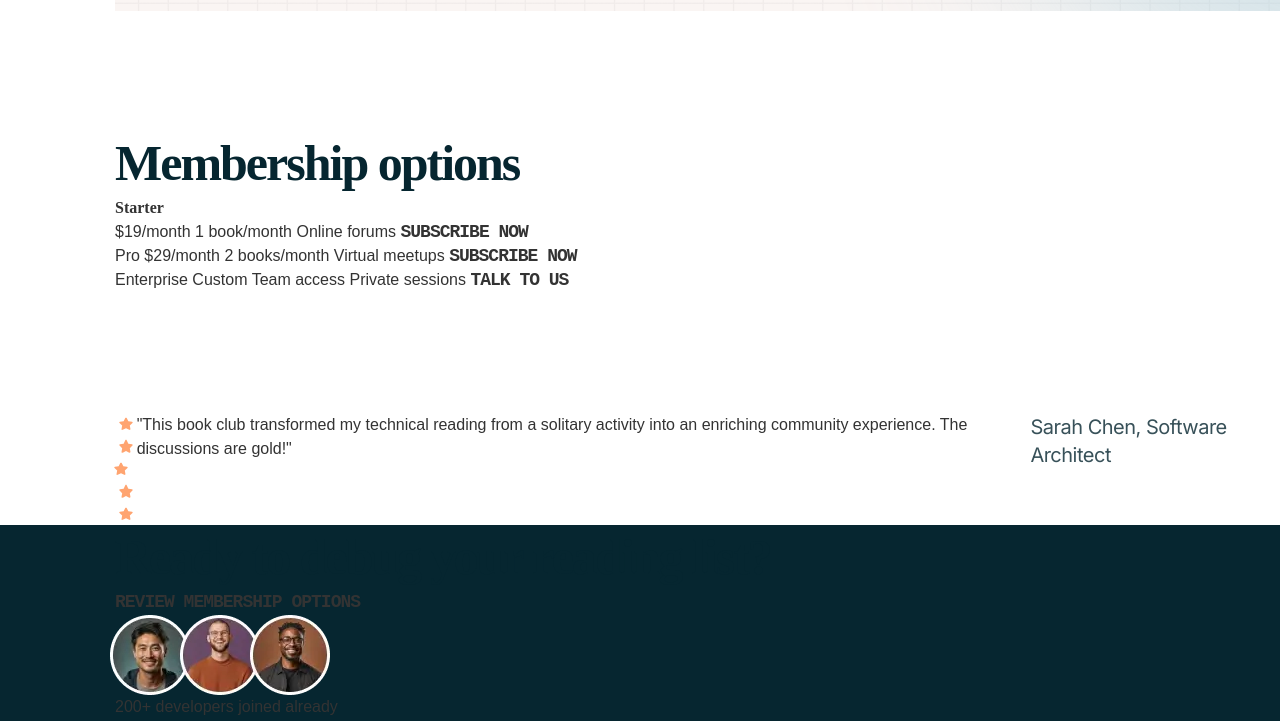
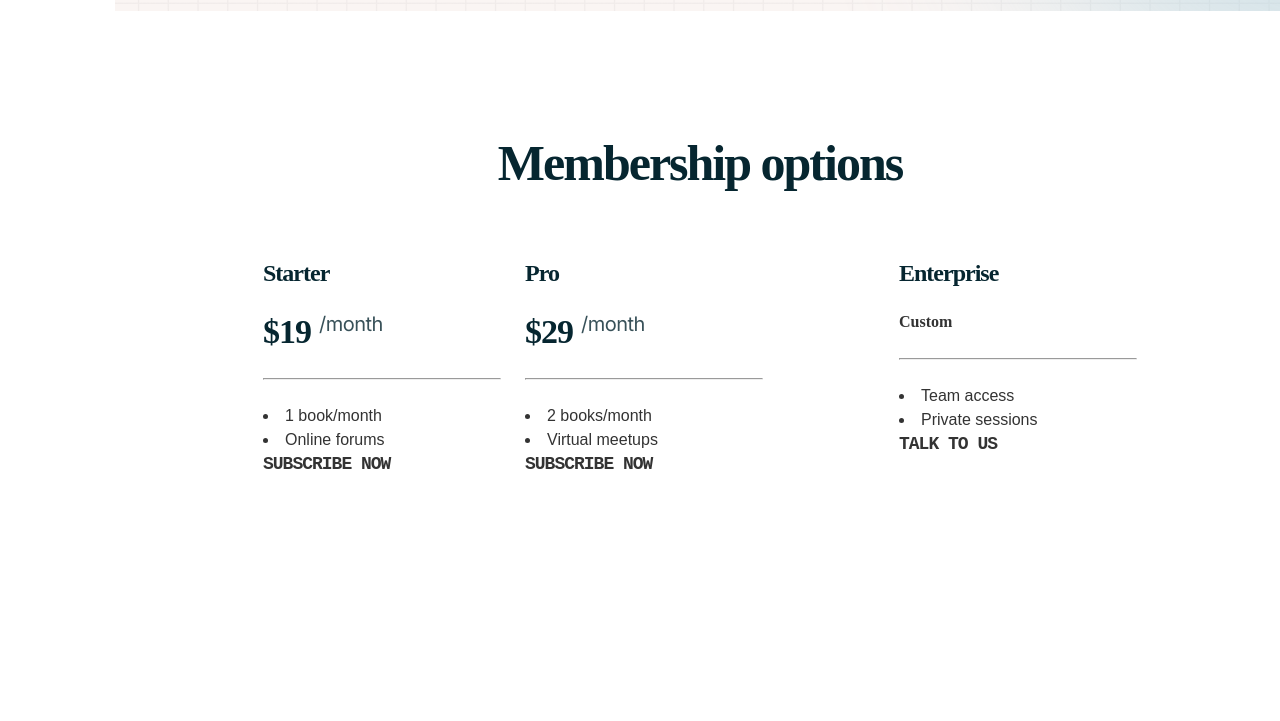
Before and after one commit to kkoonyk/tech_book_club_landing, a plain HTML site: page starter-code/index.html in a window 1280 px wide. Shown: the part 2668-3389 px from the top of the page. Drawn offline with Linux system fonts and the light colour scheme; a web font is replaced by a local one.

Commit message:
continue process

```diff
--- a/starter-code/css/style.css
+++ b/starter-code/css/style.css
@@ -219,6 +219,48 @@ a {
     margin-block-end: 32px;
 
 }
+.list {
+    display: flex;
+    flex-direction: column;
+    gap: 24px;
+    max-width: 431px;
+}
+
+.read_together ul {
+    height: auto;
+}
+
+.read_together ul li {
+    color: var(--colors-neutral-700, #385159);
+    font-family: Inter;
+    font-size: 20px;
+    font-style: normal;
+    font-weight: 400;
+    line-height: 140%;
+    letter-spacing: -0.5px;
+}
+
+.read_together ul li {
+    position: relative;
+    padding-inline-start: 38px;
+}
+
+.read_together ul li::before {
+    content: "";
+    position: absolute;
+    background-image: url(../assets/images/Check.png);
+    background-size: cover;
+    background-repeat: no-repeat;
+    border-radius: 4px;
+    border: 2px solid var(--colors-neutral-700, #385159);
+
+    width: 24px;
+    height: 24px;
+    top: 50%;
+    left: 0;
+    transform: translateY(-50%);
+}
+
 
 .not_your div.flx {
     justify-content: space-between;
@@ -316,8 +358,88 @@ a {
 .membership{
     display: flex;
     flex-direction: column;
+    justify-content: center;
+    align-items: center;
+    row-gap: var(--spacing-800);
+    width: 970px;
+    height: 519px;
+}
+.membership h2{
+
 }
 
+.memeber_cards {
+    height: 100%;
+    column-gap: 24px;
+
+}
+.memeber_cards:nth-child(1),
+.memeber_cardscard:nth-child(3) {
+    align-items: center;
+    justify-content: center;
+}
+hr{
+    width: 238px;
+    height: 1px;
+align-self: stretch;
+    background: var(--colors-neutral-200, #E6E1DF);
+}
+.member_content{
+    display: flex;
+    flex-direction: column;
+    row-gap: var(--spacing-300);
+}
+.member_content h3{
+    color: var(--colors-neutral-900, #062630);
+
+/* Text Preset 4 */
+font-family: "Martian Mono";
+font-size: 24px;
+font-style: normal;
+font-weight: 600;
+line-height: 110%; /* 26.4px */
+letter-spacing: -1px;
+}
+
+.price{
+    column-gap: 8px;
+}
+.price h4{
+    color: var(--colors-neutral-900, #062630);
+
+/* Text Preset 3 */
+font-family: "Martian Mono";
+font-size: 34px;
+font-style: normal;
+font-weight: 600;
+line-height: 130%; /* 44.2px */
+letter-spacing: -1px;
+}
+.price p{
+    color: var(--colors-neutral-700, #385159);
+
+font-family: Inter;
+font-size: 20px;
+font-style: normal;
+font-weight: 400;
+line-height: 140%; /* 28px */
+letter-spacing: -0.5px;
+margin: 0;
+}
+.card{
+    text-align: start;
+}
+.card h3{
+
+}
+.starter {
+
+}
+.pro {
+    width: 350px;
+}
+.enterprise {
+}
 footer {
     background-color: var(--color-neutral-900);
 }
--- a/starter-code/index.html
+++ b/starter-code/index.html
@@ -19,7 +19,7 @@
 <main>
 
   <div class="main_container">
-    <section class="flx primary_page">
+      <section class="flx primary_page">
       <div class="logo"> <img src="./assets/images/logo.svg" alt="Tech Book Club Logo"> </div>
         <div class="join_club">
        <div class="content">
@@ -64,7 +64,7 @@
        <div class="wrapper_img flx"> <img src="./assets/images/image-read-together-desktop.webp" alt="" ></div>
     <div class="content">
         <h2>  Read together, grow together</h2>
-        <ul>
+        <ul class="flx list">
           <li>Monthly curated tech reads selected by industry experts</li>
           <li>Virtual and in-person meetups for deep-dive discussions</li>
           <li>Early access to new tech book releases</li>
@@ -80,7 +80,7 @@
         <h2>  Not your average book club</h2>
 
         <p>
-            Connect with a community that speaks your language - from Python to TypeScript and
+            Connect with a community that speaks your language - from&nbsp<b>Python </b>to <b>TypeScript</b> and
             everything in between. Our discussions blend technical depth with practical applications.
         </p>
     </div>
@@ -125,41 +125,58 @@
 
 
   <section class="membership">
-
       <div>
          <h2 class="tittle"> Membership options</h2>
 
       </div>
-       <div>
-         <div class="card">
-           <h4> Starter</h4>
-            $19/month
-
-            1 book/month
-            Online forums
+       <div class="flx memeber_cards">
+         <div class="card starter">
+          <div class="member_content">
+             <h3> Starter</h3>
+             <div class="flx price"><h4> $19</h4><p>/month</p></div>
+             <hr>
+             <ui>
+              <li>1 book/month</li>
+              <li>Online forums</li>
+            </ui>
+          </div>
 
            <a href=""> Subscribe now</a>
          </div>
 
-         <div class="card">
+         <div class="card pro">
 
-            Pro
-            $29/month
+          <div class="member_content">
+            <h3>  Pro</h3>
+             <div class="flx price"> <h4>$29</h4><p>/month</p></div>
+             <hr>
 
-            2 books/month
-            Virtual meetups
+            <ui>
+              <li>2 books/month</li>
+              <li>  Virtual meetups</li>
+            </ui>
+          </div>
+
+
 
             <a href=""> Subscribe now</a>
         </div>
 
 
-         <div class="card">
-            Enterprise
-            Custom
+         <div class="card enterprise">
+         <div class="member_content">
+           <h3>   Enterprise</h3>
+              <h4>Custom</h4>
+             <hr>
 
-            Team access
-            Private sessions
-            <a href="">  Talk to us</a>
+              <ui>
+                <li> Team access</li>
+                <li> Private sessions</li>
+              </ui>
+         </div>
+
+
+            <a href="">Talk to us</a>
          </div>
 
        </div>
```
